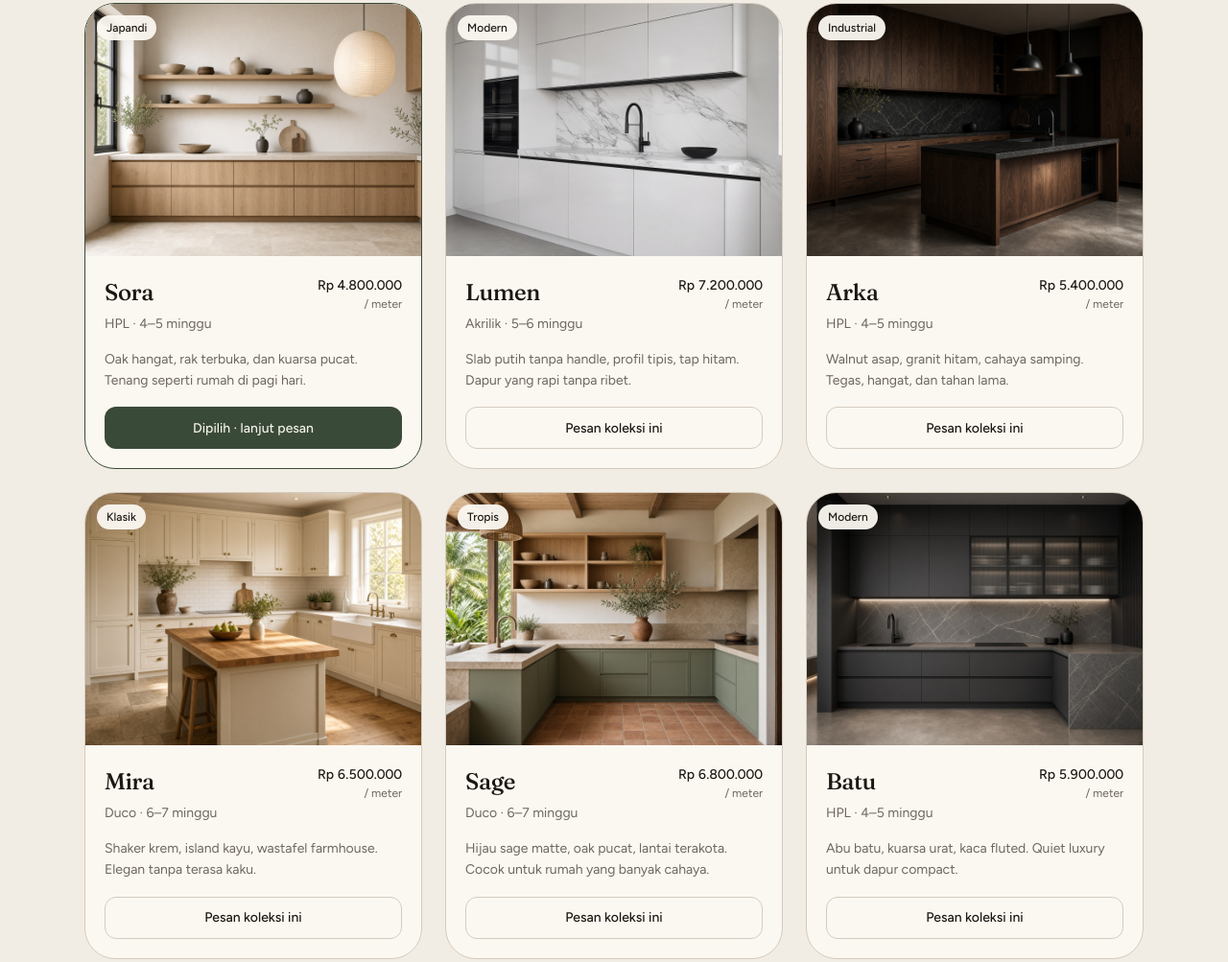
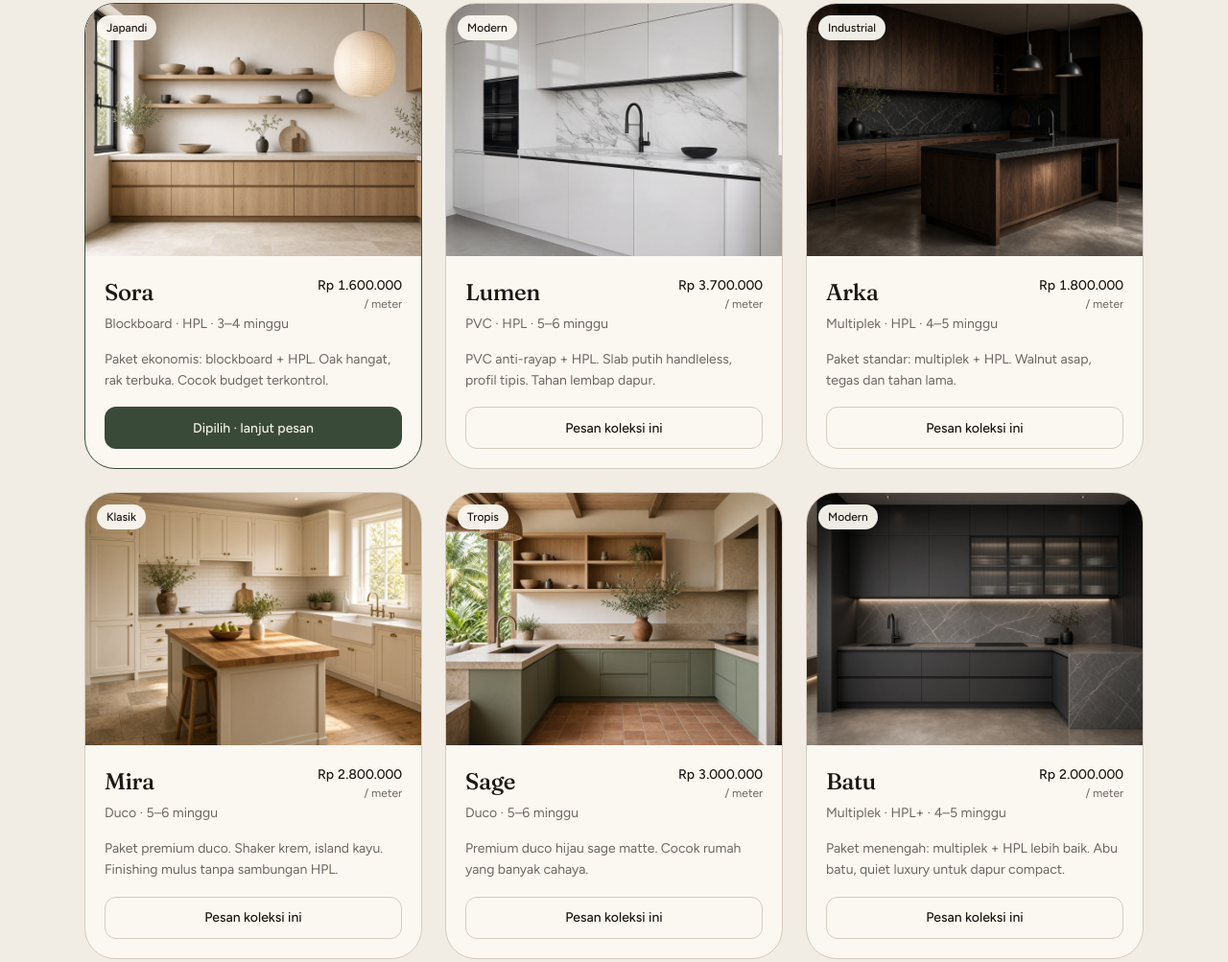
Before and after one commit to micainteriorproject/Mica-Interior, a plain HTML site: page index.html in a window 1280 px wide. Shown: the part 1118-2121 px from the top of the page at 96% size. Drawn offline with Linux system fonts and the light colour scheme.

Commit message:
Add files via upload

```diff
--- a/app.js
+++ b/app.js
@@ -5,10 +5,10 @@ const COLLECTIONS = [
     id: "sora",
     name: "Sora",
     style: "Japandi",
-    finish: "HPL",
-    pricePerMeter: 4800000,
-    leadWeeks: "4–5 minggu",
-    blurb: "Oak hangat, rak terbuka, dan kuarsa pucat. Tenang seperti rumah di pagi hari.",
+    finish: "Blockboard · HPL",
+    pricePerMeter: 1600000,
+    leadWeeks: "3–4 minggu",
+    blurb: "Paket ekonomis: blockboard + HPL. Oak hangat, rak terbuka. Cocok budget terkontrol.",
     image: "kitchens/sora.jpg",
     alt: "Kitchen set Sora bergaya japandi dengan kabinet oak dan rak keramik",
   },
@@ -16,10 +16,10 @@ const COLLECTIONS = [
     id: "lumen",
     name: "Lumen",
     style: "Modern",
-    finish: "Akrilik",
-    pricePerMeter: 7200000,
+    finish: "PVC · HPL",
+    pricePerMeter: 3700000,
     leadWeeks: "5–6 minggu",
-    blurb: "Slab putih tanpa handle, profil tipis, tap hitam. Dapur yang rapi tanpa ribet.",
+    blurb: "PVC anti-rayap + HPL. Slab putih handleless, profil tipis. Tahan lembap dapur.",
     image: "kitchens/lumen.jpg",
     alt: "Kitchen set Lumen modern putih handleless dengan marmer dan keran hitam",
   },
@@ -27,10 +27,10 @@ const COLLECTIONS = [
     id: "arka",
     name: "Arka",
     style: "Industrial",
-    finish: "HPL",
-    pricePerMeter: 5400000,
+    finish: "Multiplek · HPL",
+    pricePerMeter: 1800000,
     leadWeeks: "4–5 minggu",
-    blurb: "Walnut asap, granit hitam, cahaya samping. Tegas, hangat, dan tahan lama.",
+    blurb: "Paket standar: multiplek + HPL. Walnut asap, tegas dan tahan lama.",
     image: "kitchens/arka.jpg",
     alt: "Kitchen set Arka walnut gelap dengan granit hitam dan lampu gantung industrial",
   },
@@ -39,9 +39,9 @@ const COLLECTIONS = [
     name: "Mira",
     style: "Klasik",
     finish: "Duco",
-    pricePerMeter: 6500000,
-    leadWeeks: "6–7 minggu",
-    blurb: "Shaker krem, island kayu, wastafel farmhouse. Elegan tanpa terasa kaku.",
+    pricePerMeter: 2800000,
+    leadWeeks: "5–6 minggu",
+    blurb: "Paket premium duco. Shaker krem, island kayu. Finishing mulus tanpa sambungan HPL.",
     image: "kitchens/mira.jpg",
     alt: "Kitchen set Mira klasik krem dengan pintu shaker dan island kayu",
   },
@@ -50,9 +50,9 @@ const COLLECTIONS = [
     name: "Sage",
     style: "Tropis",
     finish: "Duco",
-    pricePerMeter: 6800000,
-    leadWeeks: "6–7 minggu",
-    blurb: "Hijau sage matte, oak pucat, lantai terakota. Cocok untuk rumah yang banyak cahaya.",
+    pricePerMeter: 3000000,
+    leadWeeks: "5–6 minggu",
+    blurb: "Premium duco hijau sage matte. Cocok rumah yang banyak cahaya.",
     image: "kitchens/sage.jpg",
     alt: "Kitchen set Sage hijau sage dengan rak oak dan lantai terakota",
   },
@@ -60,10 +60,10 @@ const COLLECTIONS = [
     id: "batu",
     name: "Batu",
     style: "Modern",
-    finish: "HPL",
-    pricePerMeter: 5900000,
+    finish: "Multiplek · HPL+",
+    pricePerMeter: 2000000,
     leadWeeks: "4–5 minggu",
-    blurb: "Abu batu, kuarsa urat, kaca fluted. Quiet luxury untuk dapur compact.",
+    blurb: "Paket menengah: multiplek + HPL lebih baik. Abu batu, quiet luxury untuk dapur compact.",
     image: "kitchens/batu.jpg",
     alt: "Kitchen set Batu charcoal dengan counter kuarsa dan kaca fluted",
   },
--- a/index.html
+++ b/index.html
@@ -80,7 +80,7 @@
           <p class="label">Koleksi</p>
           <h2>Enam dapur, satu alur pesan.</h2>
           <p class="muted">
-            Harga mulai dari finishing kabinet per meter. Top table, handle, dan pekerjaan sipil dihitung setelah survey.
+            Harga mulai Rp1,6 jt/m (ekonomis) hingga PVC anti-rayap. Top table, handle, dan pekerjaan sipil dihitung setelah survey.
           </p>
         </div>
 
```
